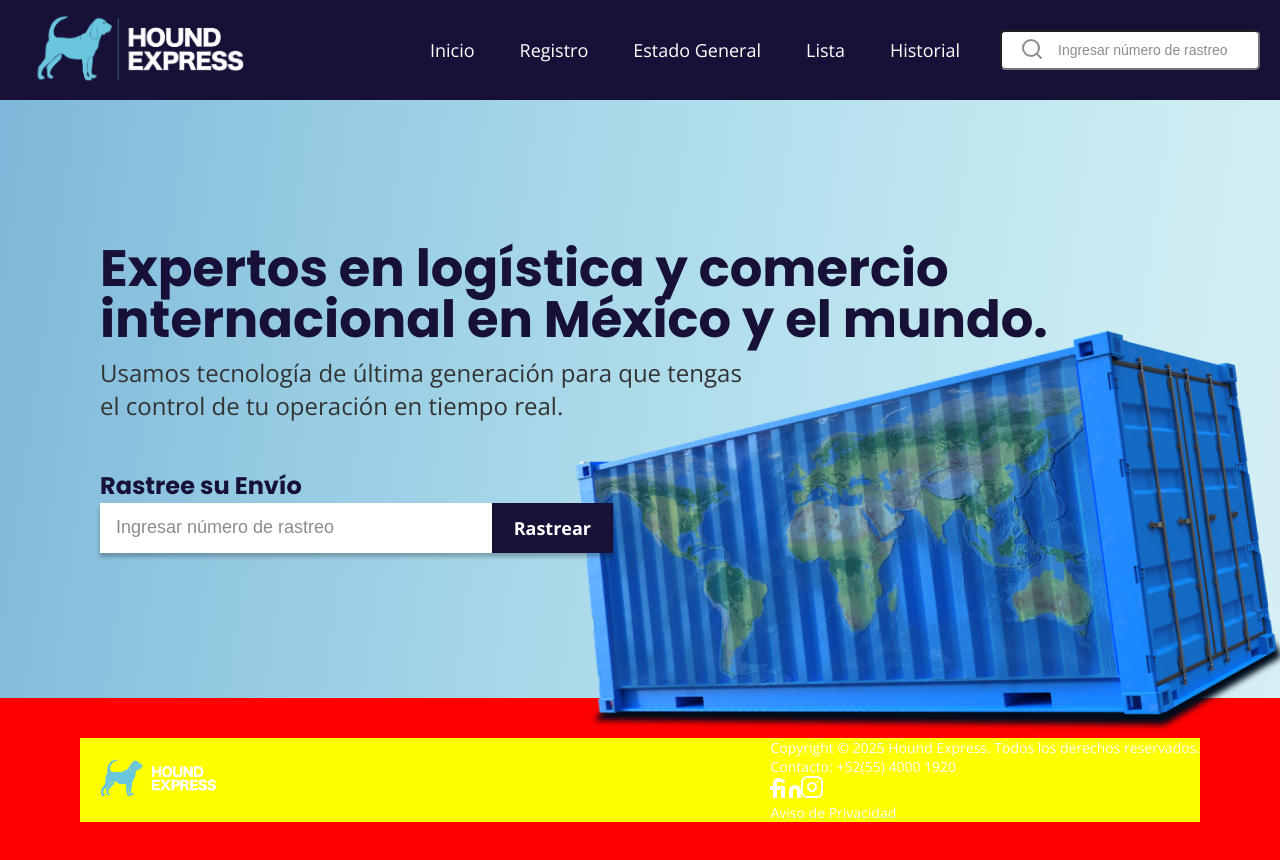
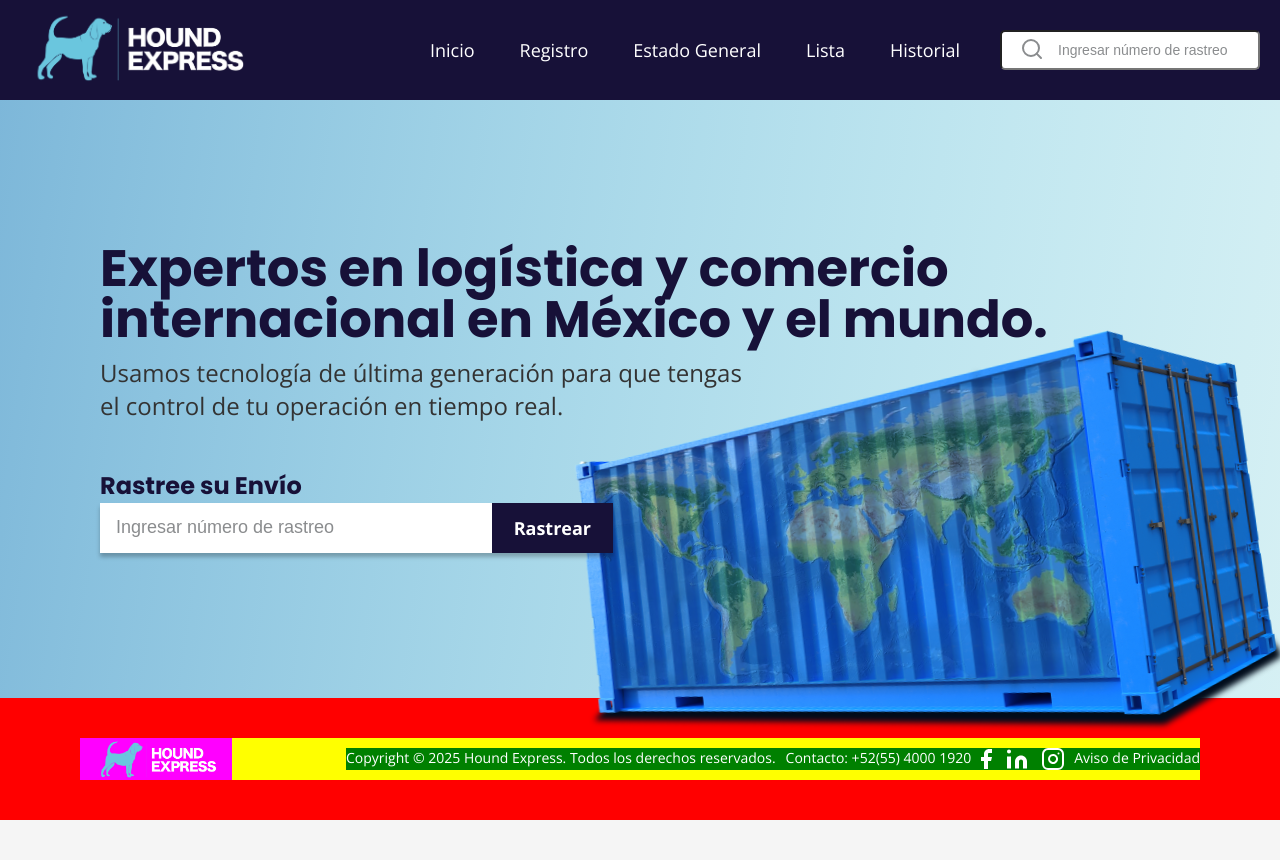
Before and after one commit to ego-mejia/hound-express-react, a React (Vite) app: page / in a window 1280 px wide. After the commit the page ends 820 px from the top, so only its background shows below. Built offline with nearby package versions, Linux system fonts and the light colour scheme.

Commit message:
finished basic style for Footer

```diff
--- a/src/components/Footer/index.tsx
+++ b/src/components/Footer/index.tsx
@@ -1,5 +1,11 @@
 // Style
-import { FooterContainer, FooterWrapper, LogoLink } from "./style";
+import {
+  FooterContainer,
+  FooterWrapper,
+  LogoLink,
+  FooterTextContainer,
+  SocialIcons,
+} from "./style";
 
 // Assets
 import { logos, icons } from "../../assets";
@@ -9,8 +15,8 @@ const Footer = () => {
     <FooterContainer>
       <FooterWrapper>
         <LogoLink
-        // class="footer-logo-link"
-        // href="./index.html"
+          // class="footer-logo-link"
+          href="./index.html"
         >
           <img
             src={logos.lightLogo}
@@ -18,15 +24,28 @@ const Footer = () => {
             alt="Hound Express logo"
           />
         </LogoLink>
-        <div class="text-container">
+
+        <FooterTextContainer>
+          <p>Copyright © 2025 Hound Express. Todos los derechos reservados.</p>
+          <p>Contacto: +52(55) 4000 1920</p>
+          <SocialIcons>
+            <img src={icons.facebook} alt="Facebook" />
+            <img src={icons.linkedin} alt="LinkedIn" />
+            <img src={icons.instagram} alt="Instagram" />
+          </SocialIcons>
+          <p>Aviso de Privacidad</p>
+        </FooterTextContainer>
+        {/* <div class="text-container">
           <div>
             <p>
               Copyright © 2025 Hound Express. Todos los derechos reservados.
             </p>
           </div>
+
           <div>
             <p>Contacto: +52(55) 4000 1920</p>
           </div>
+
           <div class="social-icons--container">
             <img class="social-icon" src={icons.facebook} alt="" />
             <img class="social-icon" src={icons.linkedin} alt="" />
@@ -35,7 +54,7 @@ const Footer = () => {
           <div>
             <p>Aviso de Privacidad</p>
           </div>
-        </div>
+        </div> */}
       </FooterWrapper>
     </FooterContainer>
   );
--- a/src/components/Footer/style.ts
+++ b/src/components/Footer/style.ts
@@ -1,9 +1,8 @@
 import styled from "styled-components";
 
 export const FooterContainer = styled.footer`
+    background-color: ${({ theme }) => theme.colors.darkBlue};
     background-color: red;
-
-    background-color: $dark-blue;
     color: white;
     padding: 40px 80px;
 
@@ -26,11 +25,32 @@ export const FooterWrapper = styled.div`
 `;
 
 export const LogoLink = styled.a`
+    background-color: magenta;
+
     max-width: 151.62px;
     width: 100%;
-
+    cursor: pointer;
+    display: flex;
     img{
         max-width: 151.62px;
         width: 100%;
     }
 `;
+
+export const FooterTextContainer = styled.div`
+    background-color: green;
+    display: flex;
+    flex-direction: row; //!row??
+    gap: 10px;
+    flex-wrap: wrap;
+
+  /* Ajuste para responsive si quieres */
+  @media (max-width: 768px) {
+    gap: 8px;
+  }
+`;
+
+export const SocialIcons = styled.div`
+  display: flex;
+  gap: 15px;
+`;
```
